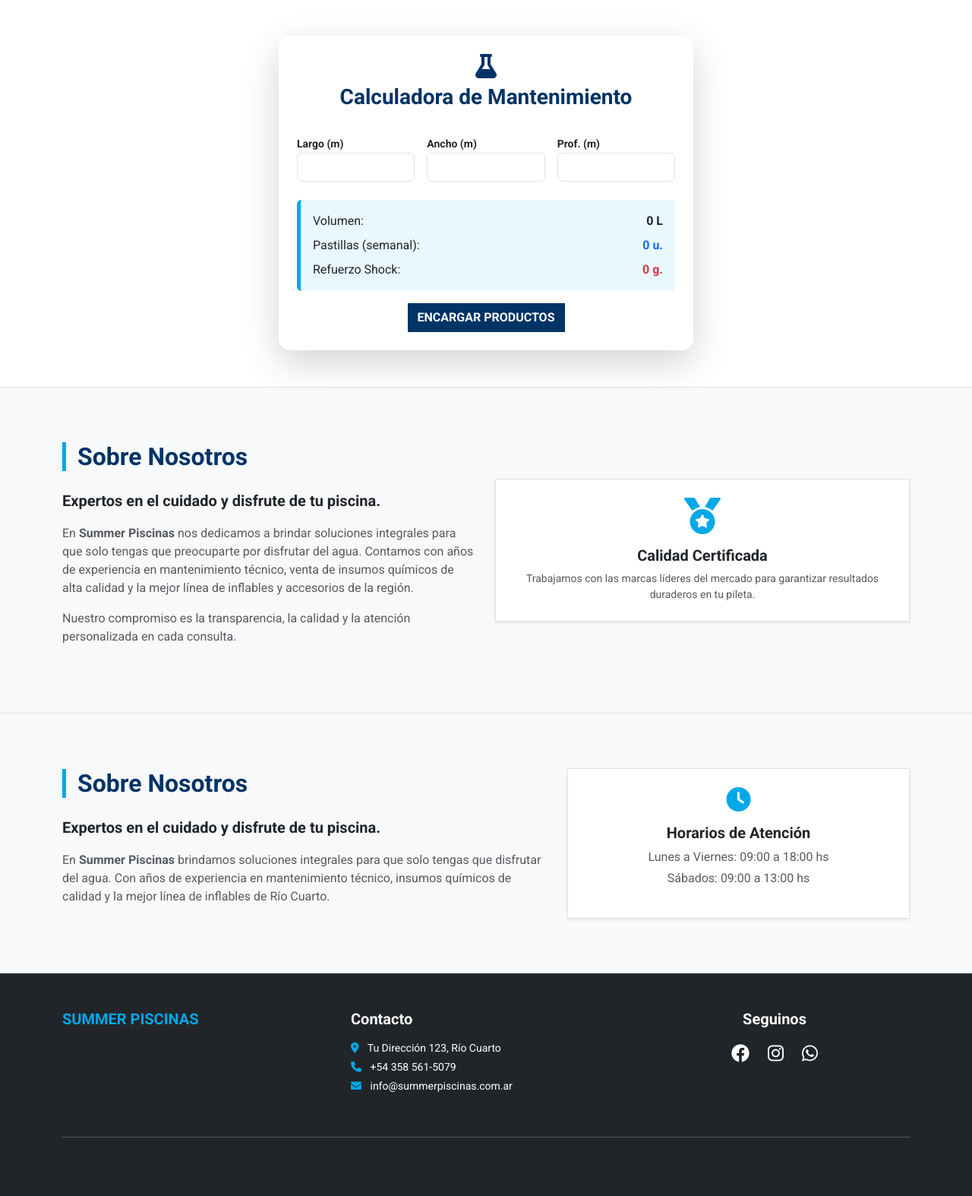
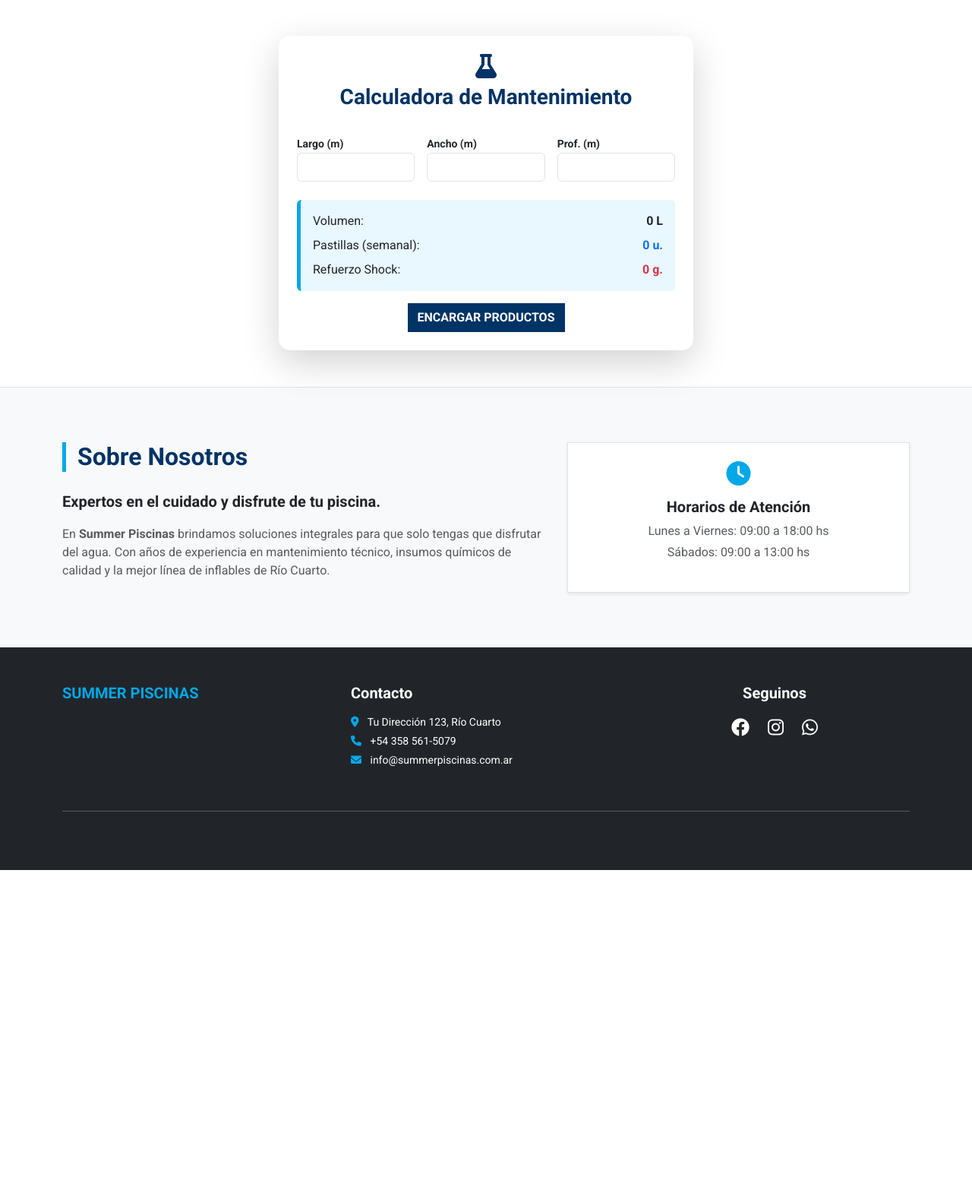
Before and after one commit to PuntoWebcm/SummerPiscinas2, a Django app: page / in a window 1280 px wide. Shown: the part 1584-3158 px from the top of the page at 76% size. After the commit the page ends 2729 px from the top, so only its background shows below. Run offline with Django 5.2, Linux system fonts and the light colour scheme; data comes from the database, SQL or seed files in the repository; parts of the project's set-up code (start-up, migrations or seed data) failed here and were passed over.

Commit message:
Arreglitos3

```diff
--- a/tienda/templates/tienda/index.html
+++ b/tienda/templates/tienda/index.html
@@ -326,26 +326,6 @@
      <section id="nosotros" class="py-5 bg-light border-top">
         <div class="container py-4">
             <div class="row align-items-center">
-                <div class="col-md-6 mb-4 mb-md-0" data-aos="fade-right">
-                    <h2 class="section-title mb-4">Sobre Nosotros</h2>
-                    <p class="lead text-dark fw-bold">Expertos en el cuidado y disfrute de tu piscina.</p>
-                    <p class="text-muted">En <strong>Summer Piscinas</strong> nos dedicamos a brindar soluciones integrales para que solo tengas que preocuparte por disfrutar del agua. Contamos con años de experiencia en mantenimiento técnico, venta de insumos químicos de alta calidad y la mejor línea de inflables y accesorios de la región.</p>
-                    <p class="text-muted">Nuestro compromiso es la transparencia, la calidad y la atención personalizada en cada consulta.</p>
-                </div>
-                <div class="col-md-6 text-center" data-aos="fade-left">
-                    <div class="p-4 bg-white shadow-sm border">
-                        <i class="fas fa-medal fa-3x mb-3" style="color: var(--celeste-agua);"></i>
-                        <h5 class="fw-bold">Calidad Certificada</h5>
-                        <p class="small text-muted mb-0">Trabajamos con las marcas líderes del mercado para garantizar resultados duraderos en tu pileta.</p>
-                    </div>
-                </div>
-            </div>
-        </div>
-     </section>
-
-     <section id="nosotros" class="py-5 bg-light border-top">
-        <div class="container py-4">
-            <div class="row align-items-center">
                 <div class="col-md-7 mb-4 mb-md-0" data-aos="fade-right">
                     <h2 class="section-title mb-4">Sobre Nosotros</h2>
                     <p class="lead text-dark fw-bold">Expertos en el cuidado y disfrute de tu piscina.</p>
```
